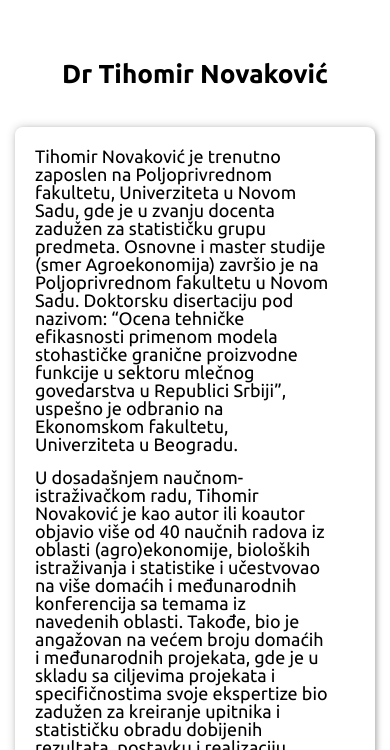
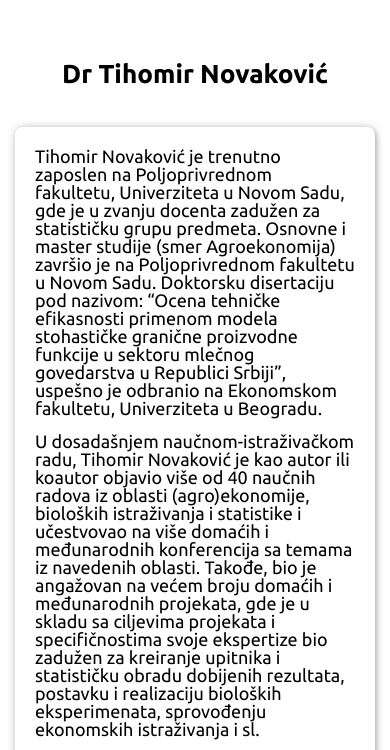
Before and after one commit to DuraN777/SigmaProject, a website: page src/about-tihomir.html in a window 390 px wide. Shown: the part 59-809 px from the top of the page. Drawn offline with nearby package versions, Linux system fonts and the light colour scheme; files that its build step writes are made by us from their sources.

Commit message:
padding  max-width tablet

```diff
--- a/src/scss/components/_bio.scss
+++ b/src/scss/components/_bio.scss
@@ -44,6 +44,7 @@
 
   @include tablet {
     width: 100%;
+    padding-right: 0px;
   }
 }
 
```
